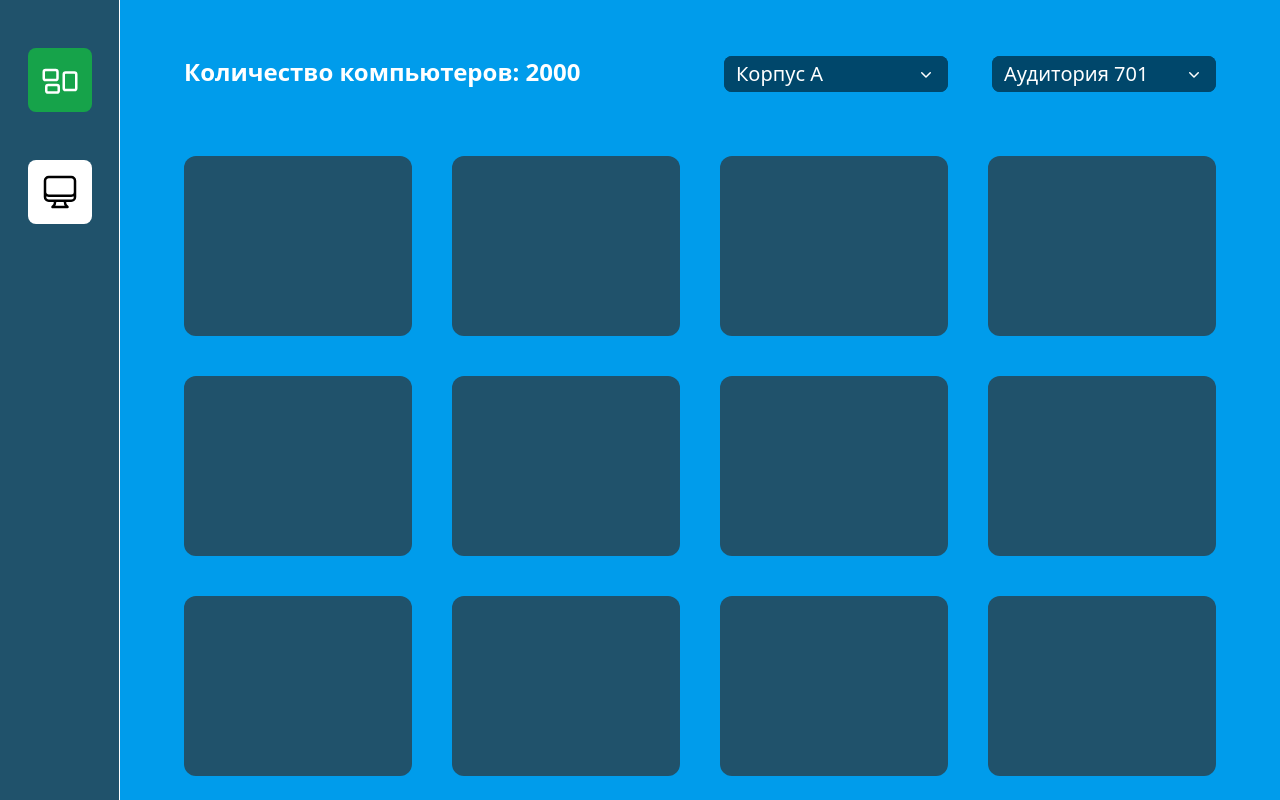
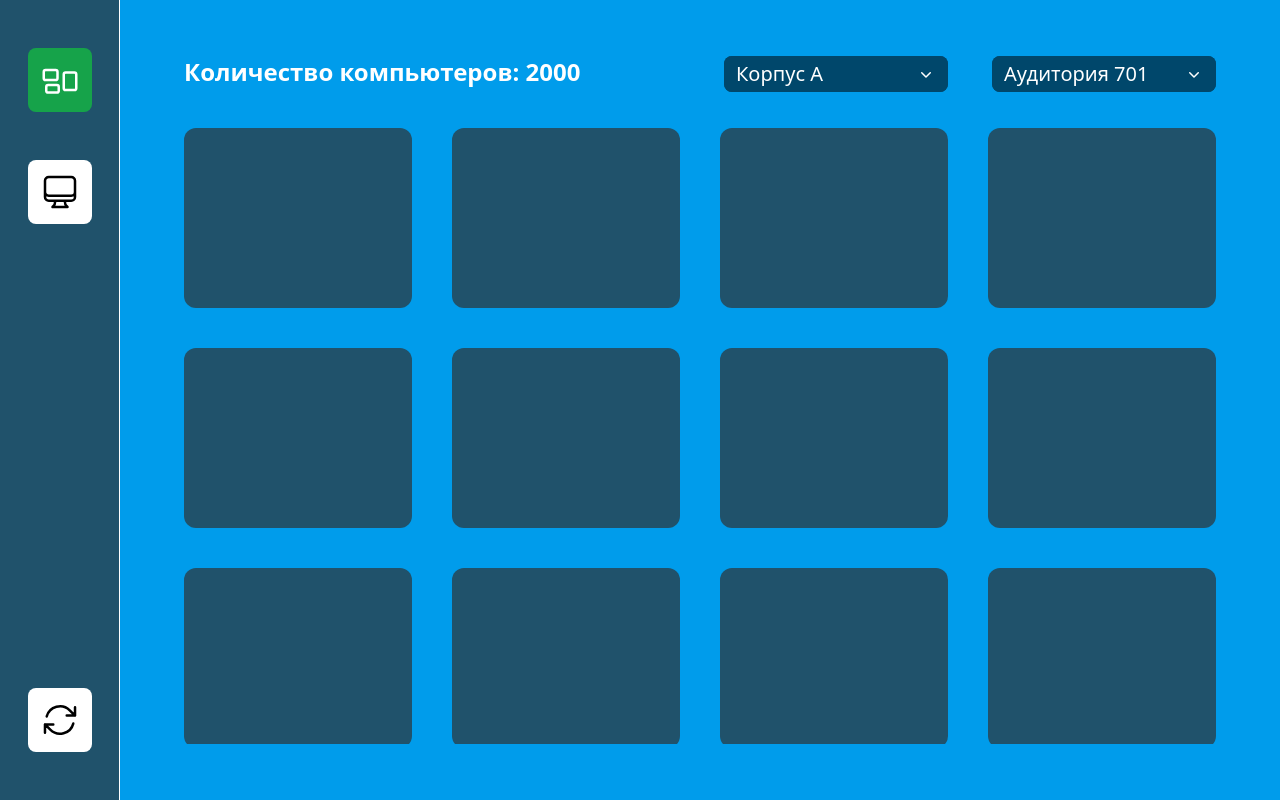
Before and after one commit to TPpotter/FrontEndTpsh, a Vue app: page /about in a window 1280 px wide. Shown: the top 800 px of the page. Built offline with nearby package versions, Linux system fonts and the light colour scheme; what vue3-apexcharts would draw is missing.

Commit message:
fix grid layout

```diff
--- a/src/assets/tailwind.css
+++ b/src/assets/tailwind.css
@@ -3,3 +3,13 @@
 @tailwind components;
 
 @tailwind utilities;
+
+* {
+  scrollbar-width: none;
+  -webkit-tap-highlight-color: transparent;
+}
+
+::-webkit-scrollbar {
+  width: 0px;
+  height: 0px;
+}
--- a/src/router/index.js
+++ b/src/router/index.js
@@ -10,7 +10,7 @@ const routes = [
   {
     path: '/about',
     name: 'about',
-    component: () => import(/* webpackChunkName: "about" */ '../views/Computers.vue'),
+    component: () => import(/* webpackChunkName: "about" */ '../views/ComputersView.vue'),
   },
 ];
 
--- a/src/views/Computers.vue
+++ b/src/views/ComputersView.vue
@@ -1,6 +1,6 @@
 <template>
-  <div class="grid grid-rows-[100px_auto] w-full h-full px-16 py-14">
-    <div id="computers_header" class="flex justify-between pb-9">
+  <div class="grid grid-rows-[72px_auto] w-full h-full px-16 py-14 overflow-hidden">
+    <div id="computers_header" class="flex justify-between">
       <div><span class="text-white text-2xl font-bold">Количество компьютеров: 2000</span></div>
       <div>
         <SelecterComponent class="mr-11" :list="buildings" @updateItem="(newItem) => updateBuilding(newItem)" />
```
